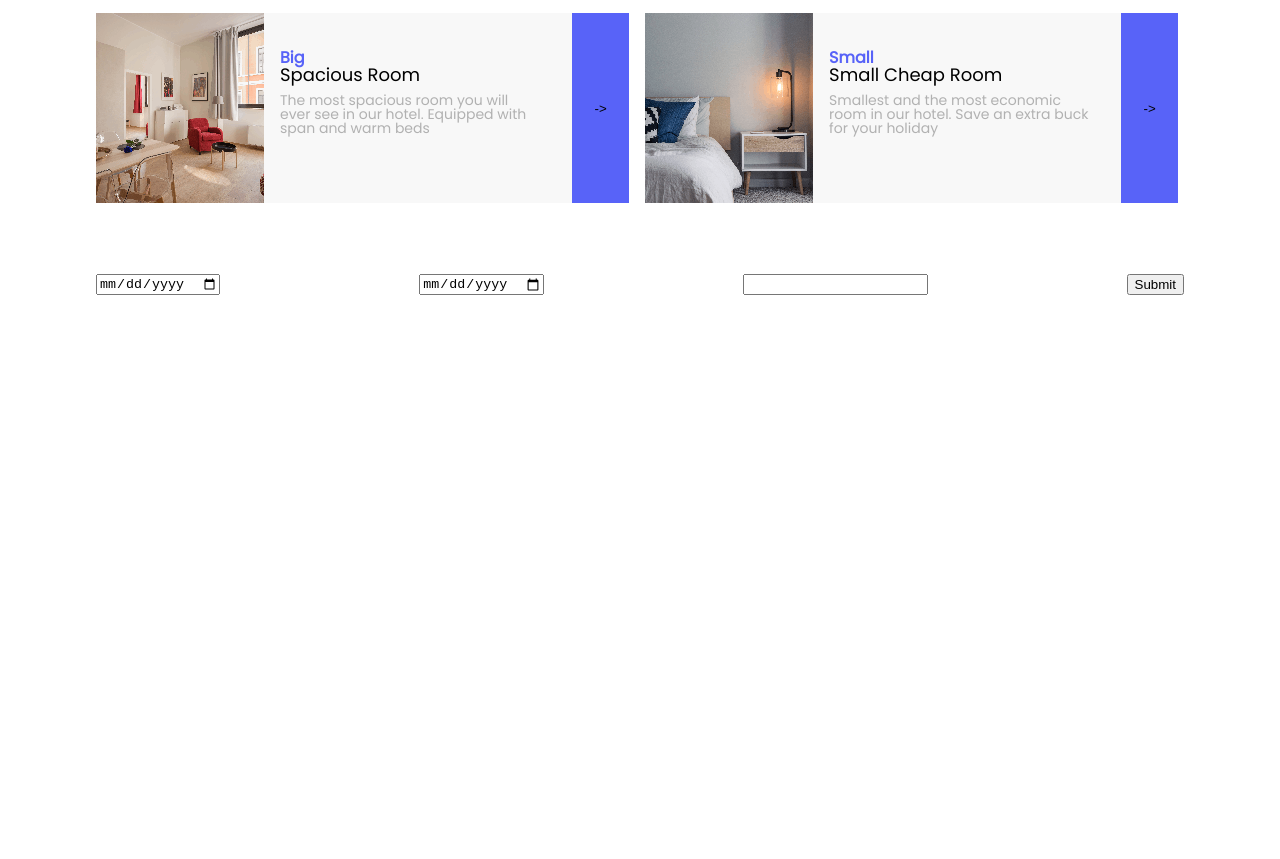
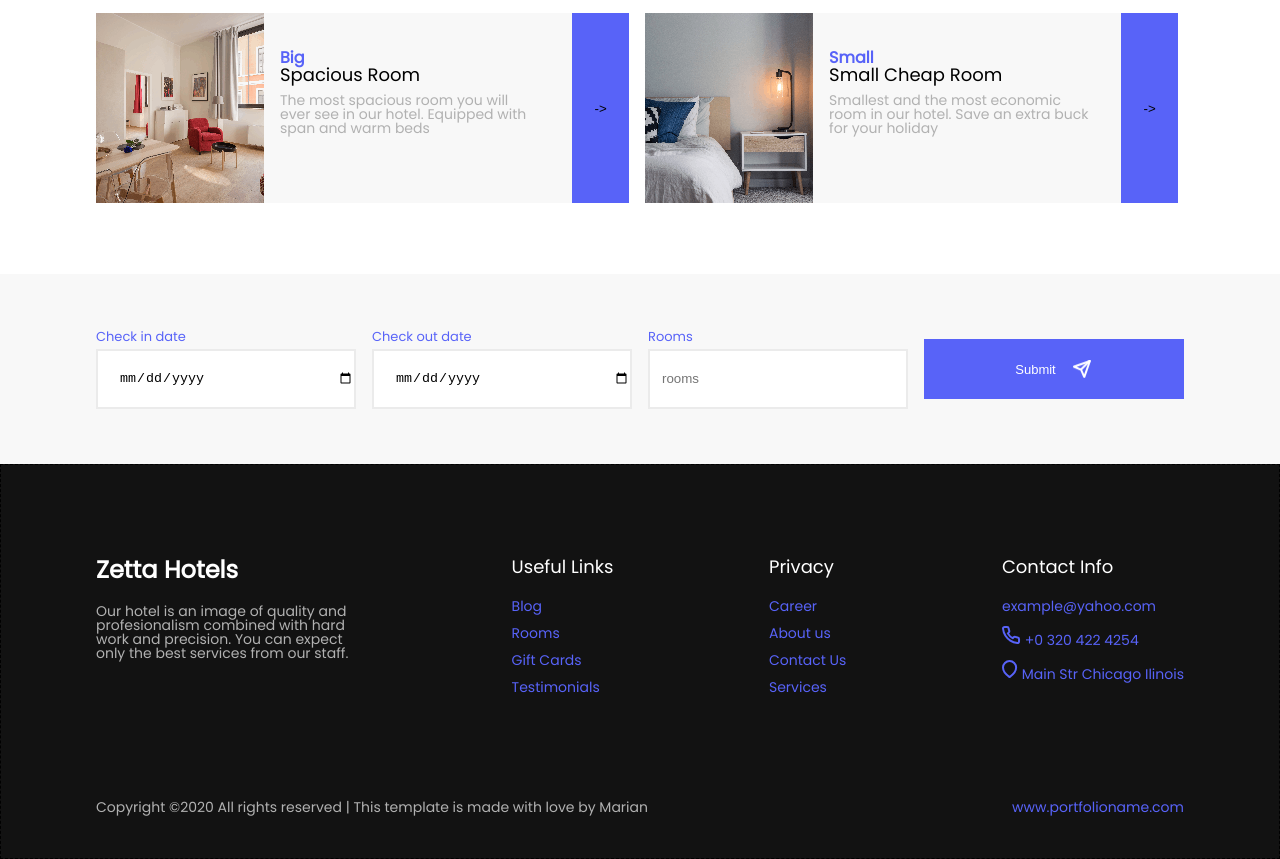
Before and after one commit to naa15/homework6, a plain HTML site: page index.html in a window 1280 px wide. Shown: the part 990-1849 px from the top of the page. Before the commit the page ends 1285 px from the top, so only its background shows below. Drawn offline with Linux system fonts and the light colour scheme.

Commit message:
Added footer

```diff
--- a/index.html
+++ b/index.html
@@ -1,17 +1,19 @@
 <!DOCTYPE html>
 <html lang="en">
+
 <head>
-    <meta charset="UTF-8">
-    <meta name="viewport" content="width=device-width, initial-scale=1.0">
+    <meta charset="UTF-8" />
+    <meta name="viewport" content="width=device-width, initial-scale=1.0" />
     <title>HW6|Homepage</title>
-    <link rel="stylesheet" href="./styles/reset.css">
-    <link rel="stylesheet" href="./styles/main.css">
+    <link rel="stylesheet" href="./styles/reset.css" />
+    <link rel="stylesheet" href="./styles/main.css" />
 </head>
+
 <body>
     <header>
         <section class="hero">
             <div class="topHero">
-                <h2 class="logo">Zetta Hotels</h1>
+                <h2 class="logo">Zetta Hotels</h2>
                 <nav>
                     <ul>
                         <li>
@@ -19,7 +21,7 @@
                         </li>
                         <li>
                             <a href="#">Rooms</a>
-                            <img src="./assets/chevron-down.svg" alt="arrow">
+                            <img src="./assets/chevron-down.svg" alt="arrow" />
                         </li>
                         <li>
                             <a href="#">About us</a>
@@ -35,10 +37,16 @@
             </div>
             <div class="bottomHero">
                 <h1>Rooms</h1>
-                <p>
-                    <a href="#">Home | </a>
-                    <a href="#">Rooms</a>
-                </p>
+                <nav>
+                    <ul>
+                        <li>
+                            <a href="#">Home | </a>
+                        </li>
+                        <li>
+                            <a href="#">Rooms</a>
+                        </li>
+                    </ul>
+                </nav>
             </div>
         </section>
     </header>
@@ -49,79 +57,163 @@
             <h2>Trust and quality are our atuus</h2>
             <div class="container">
                 <div class="box">
-                    <img src="./assets/first.png" alt="">
+                    <img src="./assets/first.png" alt />
                     <div class="data">
                         <span>Big</span>
                         <h4>Spacious Room</h4>
-                        <p>The most spacious room you will ever see in our hotel. Equipped with span and warm beds</p>
+                        <p>
+                            The most spacious room you will ever see in our hotel. Equipped
+                            with span and warm beds
+                        </p>
                     </div>
                     <button type="button">-></button>
                 </div>
 
                 <div class="box">
-                    <img src="./assets/second.png" alt="">
+                    <img src="./assets/second.png" alt />
                     <div class="data">
                         <span>Small</span>
                         <h4>Small Cheap Room</h4>
-                        <p>Smallest and the most economic room in our hotel. Save an extra buck for your holiday</p>
+                        <p>
+                            Smallest and the most economic room in our hotel. Save an extra
+                            buck for your holiday
+                        </p>
                     </div>
                     <button type="button">-></button>
                 </div>
 
                 <div class="box">
-                    <img src="./assets/first.png" alt="">
+                    <img src="./assets/first.png" alt />
                     <div class="data">
                         <span>Big</span>
                         <h4>Spacious Room</h4>
-                        <p>The most spacious room you will ever see in our hotel. Equipped with span and warm beds</p>
+                        <p>
+                            The most spacious room you will ever see in our hotel. Equipped
+                            with span and warm beds
+                        </p>
                     </div>
                     <button type="button">-></button>
                 </div>
 
                 <div class="box">
-                    <img src="./assets/second.png" alt="">
+                    <img src="./assets/second.png" alt />
                     <div class="data">
                         <span>Small</span>
                         <h4>Small Cheap Room</h4>
-                        <p>Smallest and the most economic room in our hotel. Save an extra buck for your holiday</p>
+                        <p>
+                            Smallest and the most economic room in our hotel. Save an extra
+                            buck for your holiday
+                        </p>
                     </div>
                     <button type="button">-></button>
                 </div>
 
                 <div class="box">
-                    <img src="./assets/first.png" alt="">
+                    <img src="./assets/first.png" alt />
                     <div class="data">
                         <span>Big</span>
                         <h4>Spacious Room</h4>
-                        <p>The most spacious room you will ever see in our hotel. Equipped with span and warm beds</p>
+                        <p>
+                            The most spacious room you will ever see in our hotel. Equipped
+                            with span and warm beds
+                        </p>
                     </div>
                     <button type="button">-></button>
                 </div>
 
                 <div class="box">
-                    <img src="./assets/second.png" alt="">
+                    <img src="./assets/second.png" alt />
                     <div class="data">
                         <span>Small</span>
                         <h4>Small Cheap Room</h4>
-                        <p>Smallest and the most economic room in our hotel. Save an extra buck for your holiday</p>
+                        <p>
+                            Smallest and the most economic room in our hotel. Save an extra
+                            buck for your holiday
+                        </p>
                     </div>
                     <button type="button">-></button>
                 </div>
             </div>
         </section>
 
-        <section class="booking">
+        <div class="booking">
             <form action="#">
-                <input type="date">
-                <input type="date">
-                <input type="number">
-                <button type="submit">Submit</button>
+                <div>
+                    <label for="check-in">Check in date</label>
+                    <input type="date" id="check-in"/>
+                </div>
+                <div>
+                    <label for="check-out">Check out date</label>
+                    <input type="date" id="check-out"/>
+                </div>
+                <div>
+                    <label for="rooms">Rooms</label>
+                    <input type="number" id="rooms" placeholder="rooms" />
+                </div>
+                <button type="submit">
+                    Submit
+                    <img src="./assets/send.png" alt="airplane" />
+                </button>
             </form>
-        </section>
+        </div>
     </main>
 
     <footer>
-
+        <div class="footer">
+            <div class="leftFooter">
+                <h2>Zetta Hotels</h2>
+                <p>
+                    Our hotel is an image of quality and profesionalism combined with
+                    hard work and precision. You can expect only the best services from
+                    our staff.
+                </p>
+            </div>
+            <nav>
+                <h3>Useful Links</h3>
+                <ul>
+                    <li>Blog</li>
+                    <li>Rooms</li>
+                    <li>Gift Cards</li>
+                    <li>Testimonials</li>
+                </ul>
+            </nav>
+            <nav>
+                <h3>Privacy</h3>
+                <ul>
+                    <li>Career</li>
+                    <li>About us</li>
+                    <li>Contact Us</li>
+                    <li>Services</li>
+                </ul>
+            </nav>
+            <nav>
+                <h3>Contact Info</h3>
+                <ul>
+                    <li>
+                        <a href="mailto:example@yahoo.com" target="_blank">
+                            example@yahoo.com
+                        </a>
+                    </li>
+                    <li>
+                        <img src="./assets/phone.png" alt="phone" />
+                        <a href="tel:+032042242549" target="_blank">+0 320 422 4254</a>
+                    </li>
+                    <li>
+                        <img src="./assets/location.png" alt="location">
+                        <a href="#" target="_blank">
+                            Main Str Chicago Ilinois</a>
+                    </li>
+                </ul>
+            </nav>
+        </div>
+        <div class="copyright">
+            <p>
+                Copyright ©2020 All rights reserved | This template is made with love
+                by Marian
+            </p>
+            <a href="#">www.portfolioname.com</a>
+        </div>
     </footer>
 </body>
+
 </html>
--- a/styles/main.css
+++ b/styles/main.css
@@ -10,7 +10,7 @@ body {
     border-color: #000000;
     border-width: 1px;
     background-size: cover;
-    box-shadow: inset 0 0 0 1000px rgba(0,0,0,.6);
+    box-shadow: inset 0 0 0 1000px rgba(0, 0, 0, .6);
     height: 324px;
     padding: 40px 139px 0 139px;
 }
@@ -60,9 +60,13 @@ body {
     color: #ffffff;
 }
 
-.bottomHero p {
-    margin-top: 13px;
+.bottomHero ul {
+    margin-top: 21px;
+}
+
+.bottomHero li {
     color: #ffffff;
+    display: inline;
 }
 
 .rooms {
@@ -124,11 +128,111 @@ body {
 }
 
 .booking {
-    max-width: 1088px;
-    margin: 0 auto;
+    background-color: #F8F8F8;
 }
 
 .booking form {
+    max-width: 1088px;
+    margin: 0 auto;
     display: flex;
+    height: 190px;
+    justify-content: space-between;
+    align-items: center;
+}
+
+.booking form div {
+    display: flex;
+    flex-direction: column;
+}
+
+.booking form label {
+    font-size: 13px;
+    margin-bottom: 6px;
+    color: #5863f8;
+}
+
+.booking form input {
+    width: 260px;
+    height: 60px;
+    border-color: #ebebeb;
+    border-width: 2px;
+    border-style: solid;
+    text-indent: 10px;
+    background: #ffffff
+}
+
+.booking form button {
+    width: 260px;
+    height: 60px;
+    border: none;
+    color: white;
+    font-size: 13px;
+    display: flex;
+    justify-content: center;
+    align-items: center;
+    gap: 17px;
+    background: #5863f8
+}
+
+footer {
+    border-color: #000000;
+    border-width: 1px;
+    border-style: dashed;
+    background: #121212;
+    height: 395px;
+}
+
+.footer {
+    max-width: 1088px;
+    margin: 0 auto;
+    display: flex;
+    padding-top: 93px;
     justify-content: space-between;
 }
+
+.leftFooter h2 {
+    font-size: 24px;
+    font-weight: bold;
+    color: #ffffff;
+}
+
+.leftFooter p {
+    width: 260px;
+    font-size: 14px;
+    color: #b1b1b1;
+    margin-top: 22px;
+}
+
+.footer h3 {
+    font-size: 18px;
+    color: #ffffff;
+    margin-bottom: 23px;
+}
+
+.footer li {
+    font-size: 14px;
+    color: #5863f8;
+    margin-bottom: 13px;
+}
+
+.copyright {
+    max-width: 1088px;
+    margin: 0 auto;
+    display: flex;
+    padding-top: 93px;
+    justify-content: space-between;
+}
+
+.copyright p {
+    font-size: 14px;
+    font-weight: 500;
+    font-style: normal;
+    text-align: left;
+    color: #B1B1B1;
+
+}
+
+.copyright a {
+    font-size: 14px;
+    color: #5863f8;
+}
```
Also changed, not shown: assets/Path 25.png (deleted), assets/location.png (renamed from assets/Path 27.png).
